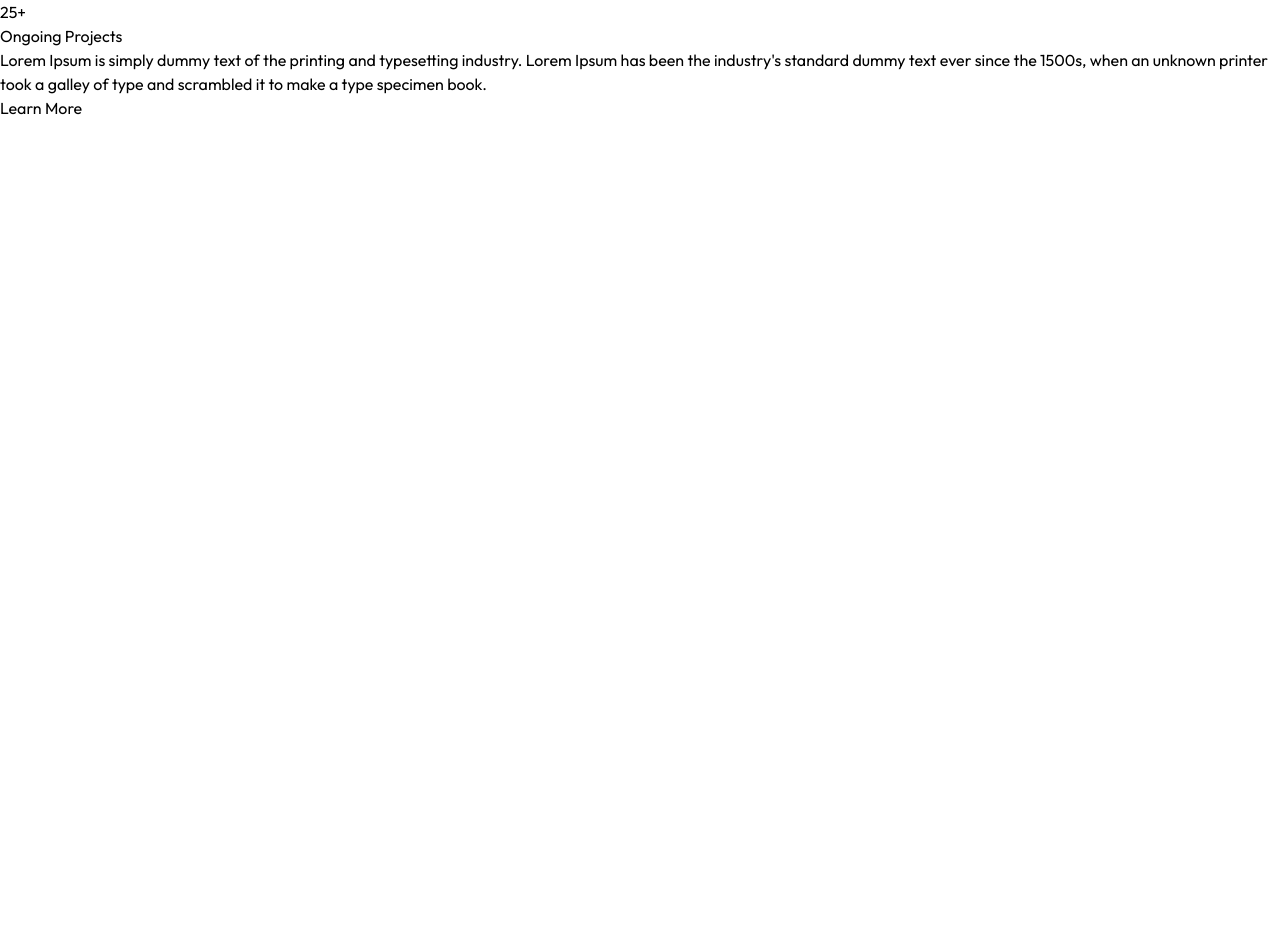
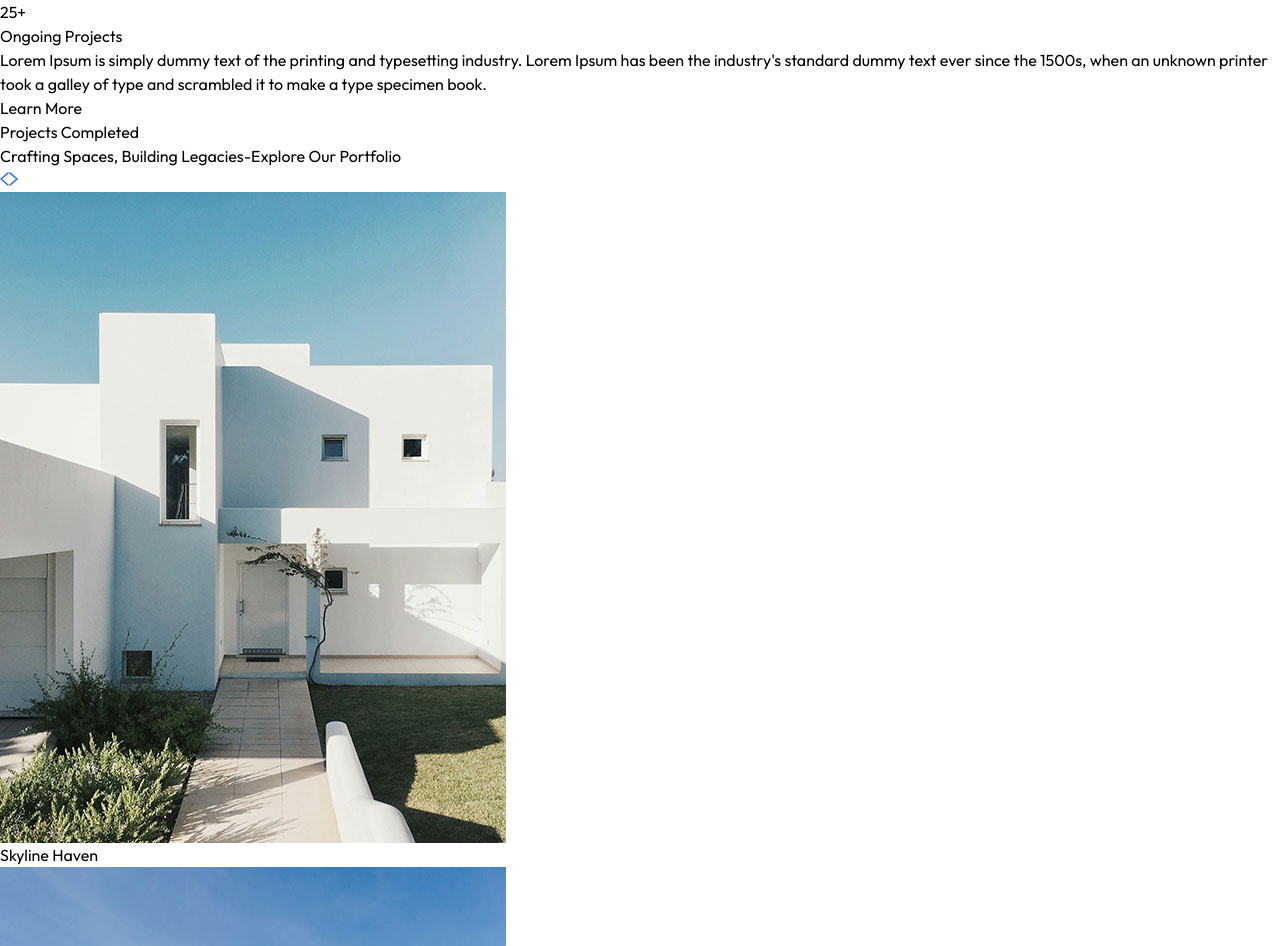
Before and after one commit to pradyumn8/Real-Estate-Website, a React (Vite) app: page / in a window 1280 px wide. Shown: the part 1386-2332 px from the top of the page. Before the commit the page ends 1506 px from the top, so only its background shows below. Built offline with nearby package versions, Linux system fonts and the light colour scheme.

Commit message:
Basic Project Section is Completed

```diff
--- a/src/App.jsx
+++ b/src/App.jsx
@@ -1,12 +1,14 @@
 import React from 'react'
 import Header from './components/Header'
 import About from './components/About'
+import Projects from './components/Projects'
 
 const App = () => {
   return (
     <div className='w-full overflow-hidden'>
       <Header/>
       <About/>
+      <Projects/>
     </div>
   )
 }
--- /dev/null
+++ b/src/components/Projects.jsx
@@ -0,0 +1,41 @@
+import React from 'react'
+import { assets, projectsData } from '../assets/assets'
+
+const Projects = () => {
+    return (
+        <div className='container mx-auto py-4 pt-20 px-6 md:px-20 lg:px-32 my-20 w-full overflow-hidden' id='Projects'>
+            <h1 className='text-2xl sm:text-4xl font-bold mb-2 text-center'>Projects <span className='underline underline-offset-4 decoration-1 under font-light'>Completed</span></h1>
+            <p className='text-center tex-gray-500 mb-8 max-w-80 mx-auto text-gray-500'>Crafting Spaces, Building Legacies-Explore Our Portfolio</p>
+            {/* slider buttons */}
+
+            <div className='flex justify-end items-center mb-8'>
+                <button className='p-3 bg-gray-200 rounded mr-2' aria-label='Privious Project'>
+                    <img src={assets.left_arrow} alt="Previous" />
+                </button>
+                <button className='p-3 bg-gray-200 rounded mr-2' aria-label='Next Project'>
+                    <img src={assets.right_arrow} alt="Next" />
+                </button>
+            </div>
+            {/* project slider container */}
+            <div className='overflow-hidden'>
+                <div className='flex gap-8 transition-transform duration-500 ease-in-out'>
+                    {console.log(projectsData)}
+                    {projectsData.map((project, index) => (
+                        <div key={index} className='relative flex-shrink-0 w-full sm:w-1/4'>
+                            <img src={project.image} alt={project.title} />
+                            <div className='absolute left-0 right-0 bottom-5 flex justify-center'></div>
+                            <div className='inline-block bg-white w-3/4 px-4 py-2 shadow-md'>
+                            <h2>
+                                {project.title}
+                            </h2>
+                            </div>
+                        </div>
+                    ))}
+
+                </div>
+            </div>
+        </div>
+    )
+}
+
+export default Projects
```
